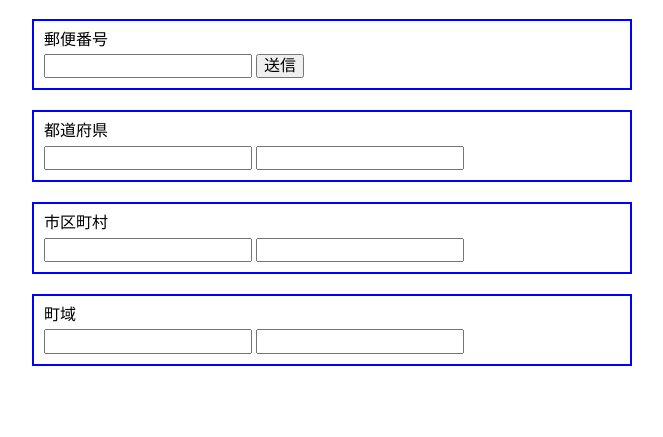
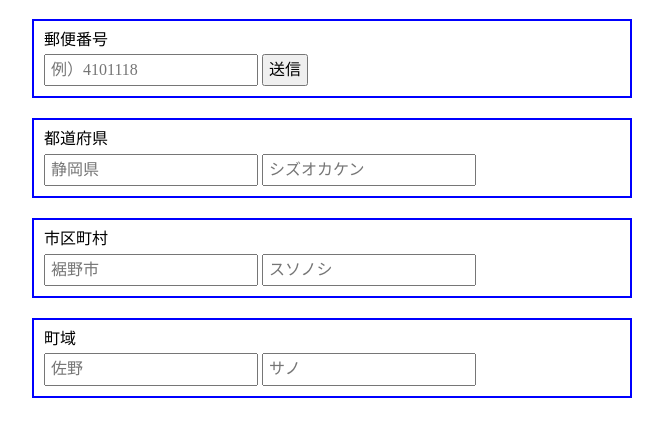
Before and after one commit to manaki-e/prototype-search-postcode, a plain HTML site: page index.html in a window 1280 px wide. Shown: the part 83-520 px from the top of the page, without its empty margins (308-971 px from the left). Drawn offline with Linux system fonts and the light colour scheme.

Commit message:
フロントエンドが完成していなかったので修正

```diff
--- a/css/index.scss
+++ b/css/index.scss
@@ -19,6 +19,7 @@ body{
       box-sizing: border-box;
       padding: 10px;
       input{
+        padding: 5px;
         margin-top: 5px;
       }
     }
--- a/index.html
+++ b/index.html
@@ -17,24 +17,24 @@
       <li class="postcode">
         郵便番号<br>
         <form name="form" onsubmit="number()">
-          <input type="text" name="postcode">
+          <input type="text" name="postcode" placeholder="例）4101118">
           <input type="submit" value="送信">
         </form>
       </li>
       <li class="province">
         都道府県<br>
-        <input type="text" name="province">
-        <input type="text">
+        <input type="text" name="province" placeholder="静岡県">
+        <input type="text" placeholder="シズオカケン">
       </li>
       <li class="municipality">
         市区町村<br>
-        <input type="text" name="municipality">
-        <input type="text">
+        <input type="text" name="municipality" placeholder="裾野市">
+        <input type="text" placeholder="スソノシ">
       </li>
       <li class="town">
         町域<br>
-        <input type="text" name="town">
-        <input type="text">
+        <input type="text" name="town" placeholder="佐野">
+        <input type="text" placeholder="サノ">
       </li>
     </ul>
   </div>
```
Also changed, not shown: css/index.css, css/index.min.css, 2 other files.
